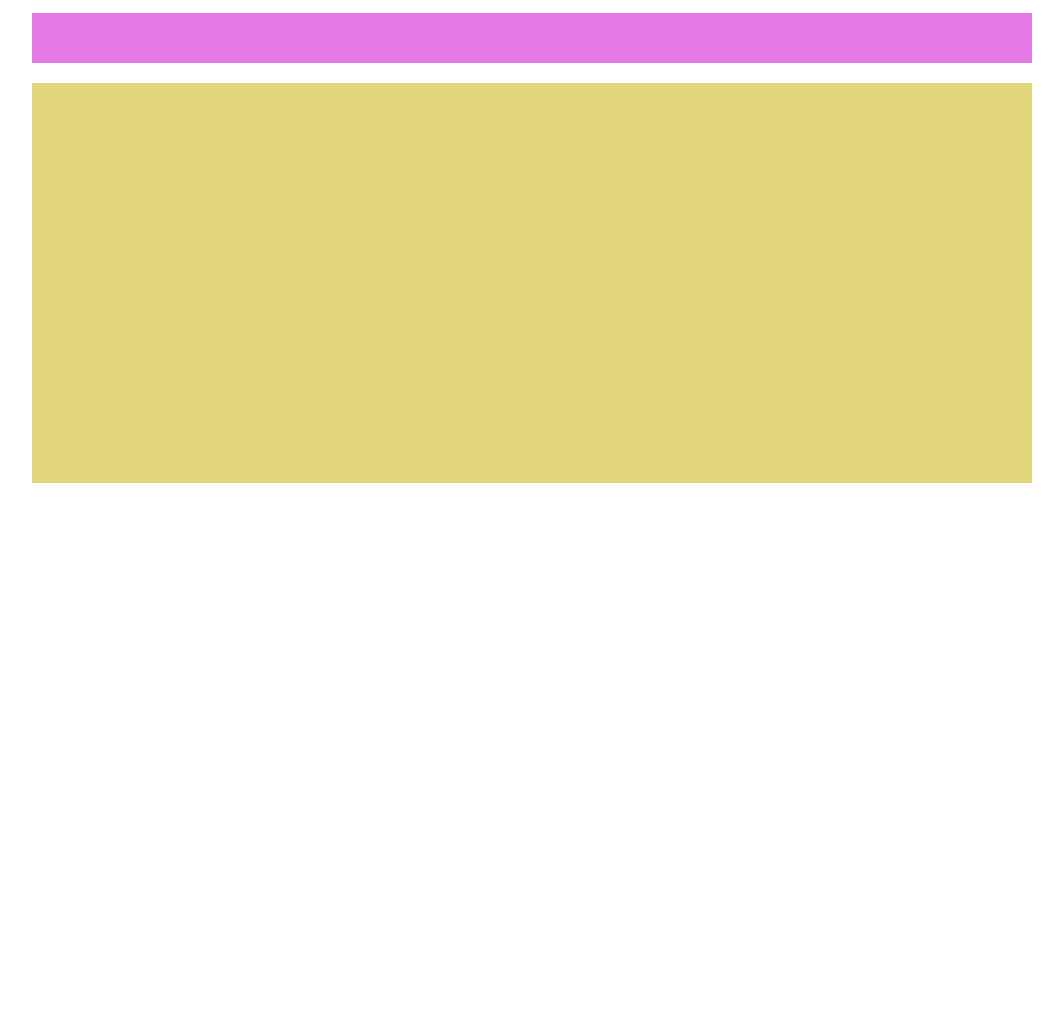
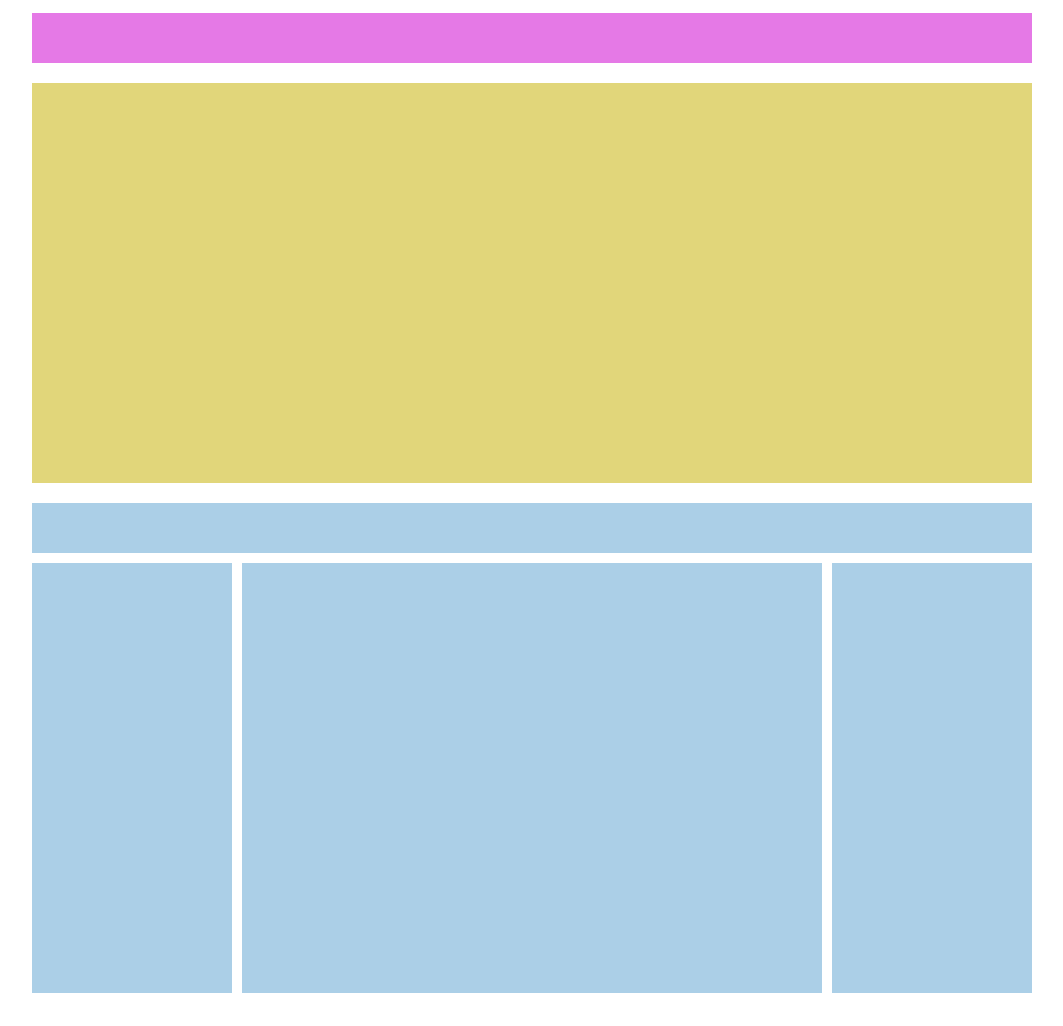
Before and after one commit to Vito9009/htmlcss-struttura-wp, a plain HTML site: page index.html in a window 1280 px wide. Shown: the whole page, without its empty margins (108-1171 px from the left). Before the commit the page ends 800 px from the top, so only its background shows below. Drawn offline with Linux system fonts and the light colour scheme.

Commit message:
struttura-main-ok

```diff
--- a/css/style.css
+++ b/css/style.css
@@ -21,3 +21,44 @@ header{
     background-color: rgb(225, 214, 122);
     margin: 2% 0;
 }
+
+.main-text-2{
+    width: 100%;
+    height: 500px;
+    margin: 1% 0;
+}
+
+.secondary-header{
+    width: 100%;
+    height: 10%;
+    background-color: rgb(171, 207, 231);
+    margin-bottom: 1%;
+}
+
+.container::after{
+    content: "";
+    clear: both;
+    display: table;
+}
+
+.menu{
+    width: 20%;
+    height: 86%;
+    background-color: rgb(171, 207, 231);
+}
+
+.flole{
+    float: left;
+}
+
+.flori{
+    float: right;
+}
+
+.central-text{
+    width: 58%;
+    height: 86%;
+    background-color: rgb(171, 207, 231);
+    display: inline-block;
+    margin: 0 1%;
+}
--- a/index.html
+++ b/index.html
@@ -15,6 +15,13 @@
     <main>
         <div class="container">
             <div class="main-text"></div>
+
+            <div class="main-text-2">
+                <div class="secondary-header"></div>
+                <div class="menu flole"></div>
+                <div class="menu flori"></div>
+                <div class="central-text"></div>
+            </div>
         </div>
     </main>
 
```
